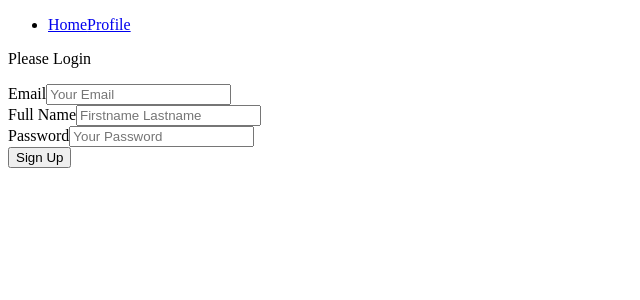
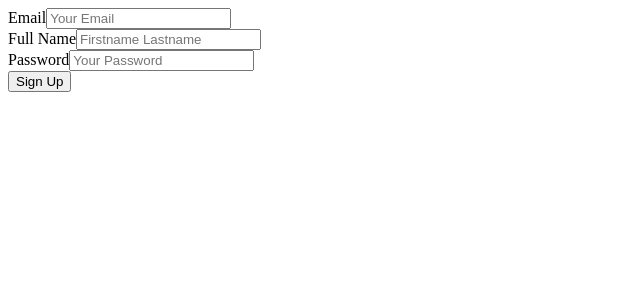
Before and after one commit to chilliesdev/appointment-app, a React (Create React App) app in the folder client/: page /signup in a window 1280 px wide. Shown: the top 300 px of the page, without its empty margins (0-640 px from the left). Built offline with nearby package versions, Linux system fonts and the light colour scheme.

Commit message:
fixed input not working

```diff
--- a/client/src/Auth/views/Signin.tsx
+++ b/client/src/Auth/views/Signin.tsx
@@ -6,6 +6,7 @@ import { Button, ErrorMessage, Input } from "../../components";
 import { fetchSignIn } from "../../hooks/useFetchFromServer";
 import { useAppSelector } from "../../redux/hooks";
 import { SigninInput } from "../types";
+import Wrapper from "./Wrapper";
 
 type LocationState = {
   from: {
@@ -51,6 +52,7 @@ export default function Signin() {
   };
 
   return (
+    <Wrapper>
       <form onSubmit={handleSubmit(onSubmit)}>
         <Input
           label="Email"
@@ -68,6 +70,9 @@ export default function Signin() {
           placeholder="Your Email"
           error={errors.email && errors.email.message}
         />
+        {errors.email && (
+          <div style={{ color: "red" }}>{errors.email.message}</div>
+        )}
         <Input
           label="Password"
           {...register("password", { required: true })}
@@ -83,8 +88,11 @@ export default function Signin() {
           {...register("rememberMe")}
         />
 
-      {serverErrorMessage && <ErrorMessage>{serverErrorMessage}</ErrorMessage>}
+        {serverErrorMessage && (
+          <ErrorMessage>{serverErrorMessage}</ErrorMessage>
+        )}
         <Button type="submit">Sign In</Button>
       </form>
+    </Wrapper>
   );
 }
--- a/client/src/Auth/views/Signup.tsx
+++ b/client/src/Auth/views/Signup.tsx
@@ -6,6 +6,7 @@ import { Button, ErrorMessage, Input } from "../../components";
 import { fetchSignUp } from "../../hooks/useFetchFromServer";
 import { useAppSelector } from "../../redux/hooks";
 import { SignupInput } from "../types";
+import Wrapper from "./Wrapper";
 
 type LocationState = {
   from: {
@@ -44,6 +45,7 @@ export default function Signup() {
   };
 
   return (
+    <Wrapper>
       <form onSubmit={handleSubmit(onSubmit)}>
         <Input
           label="Email"
@@ -77,8 +79,11 @@ export default function Signup() {
           placeholder="Your Password"
           error={errors.password && errors.password.message}
         />
-      {serverErrorMessage && <ErrorMessage>{serverErrorMessage}</ErrorMessage>}
+        {serverErrorMessage && (
+          <ErrorMessage>{serverErrorMessage}</ErrorMessage>
+        )}
         <Button type="submit">Sign Up</Button>
       </form>
+    </Wrapper>
   );
 }
--- /dev/null
+++ b/client/src/Auth/views/Wrapper.tsx
@@ -0,0 +1,3 @@
+export default function ({ children }: { children: JSX.Element }) {
+  return <div>{children}</div>;
+}
--- /dev/null
+++ b/client/src/components/Form.tsx
@@ -0,0 +1,18 @@
+import { SubmitHandler, UseFormReturn, useForm } from "react-hook-form";
+
+type FormProps<TFormValues> = {
+  onSubmit: SubmitHandler<TFormValues>;
+  children: (methods: UseFormReturn<TFormValues>) => React.ReactNode;
+};
+
+const Form = <TFormValues extends Record<string, any> = Record<string, any>>({
+  onSubmit,
+  children,
+}: FormProps<TFormValues>) => {
+  const methods = useForm<TFormValues>();
+  return (
+    <form onSubmit={methods.handleSubmit(onSubmit)}>{children(methods)}</form>
+  );
+};
+
+export default Form;
--- a/client/src/components/Input.tsx
+++ b/client/src/components/Input.tsx
@@ -1,26 +1,44 @@
-import React from "react";
+import React, { forwardRef } from "react";
 import ErrorMessage from "./ErrorMessage";
 
-interface InputProps extends React.InputHTMLAttributes<HTMLInputElement> {
+interface InputProps
+  extends React.DetailedHTMLProps<
+    React.InputHTMLAttributes<HTMLInputElement>,
+    HTMLInputElement
+  > {
   label: string;
-  name: string;
+  // name: string;
   error?: string | undefined;
   labelAfter?: boolean;
 }
 
-export default function Input({
-  label,
-  name,
-  error,
-  labelAfter,
-  ...props
-}: InputProps) {
+// const Input = React.forwardRef<HTMLInputElement, InputProps>((props, ref) => {
+//   const { label, name, error, labelAfter, ...rest } = props;
+
+//   return (
+//     <div>
+//       {!labelAfter && <label htmlFor={name}>{label}</label>}
+//       <input {...rest} ref={ref} />
+//       {labelAfter && <label htmlFor={name}>{label}</label>}
+//       {error && <ErrorMessage>{error}</ErrorMessage>}
+//     </div>
+//   );
+// });
+
+// export default Input;
+
+function Input(
+  { label, error, labelAfter, ...rest }: InputProps,
+  ref: React.LegacyRef<HTMLInputElement> | undefined
+) {
   return (
     <div>
-      {!labelAfter && <label htmlFor={name}>{label}</label>}
-      <input {...props} />
-      {labelAfter && <label htmlFor={name}>{label}</label>}
+      {!labelAfter && <label>{label}</label>}
+      <input {...rest} ref={ref} />
+      {labelAfter && <label>{label}</label>}
       {error && <ErrorMessage>{error}</ErrorMessage>}
     </div>
   );
 }
+
+export default forwardRef(Input);
--- a/client/src/components/index.ts
+++ b/client/src/components/index.ts
@@ -1,5 +1,6 @@
 import ErrorMessage from "./ErrorMessage";
 import Input from "./Input";
 import Button from "./Button";
+import Form from "./Form";
 
-export { ErrorMessage, Input, Button };
+export { ErrorMessage, Input, Button, Form };
--- a/client/src/container/RootContainer.tsx
+++ b/client/src/container/RootContainer.tsx
@@ -14,27 +14,14 @@ export default function RootContainer() {
   };
 
   return (
-    <>
-      <ul>
-        <li>
-          <Link to="/">Home</Link>
-          <Link to="/profile">Profile</Link>
-        </li>
-      </ul>
-      {!accessToken ? (
-        <>
-          <p>Please Login</p>
-          <Outlet />
-        </>
-      ) : (
-        <>
-          <p>
-            Welcome
-            <button onClick={logoutCurrentUser}>Sign Out</button>
-          </p>
-          <Outlet />
-        </>
-      )}
-    </>
+    <div
+      style={{
+        maxWidth: "400px",
+      }}
+      className="m-auto"
+    >
+      {accessToken && <button onClick={logoutCurrentUser}>Sign Out</button>}
+      <Outlet />
+    </div>
   );
 }
```
Lines whose indentation alone changed are shown as unchanged.
